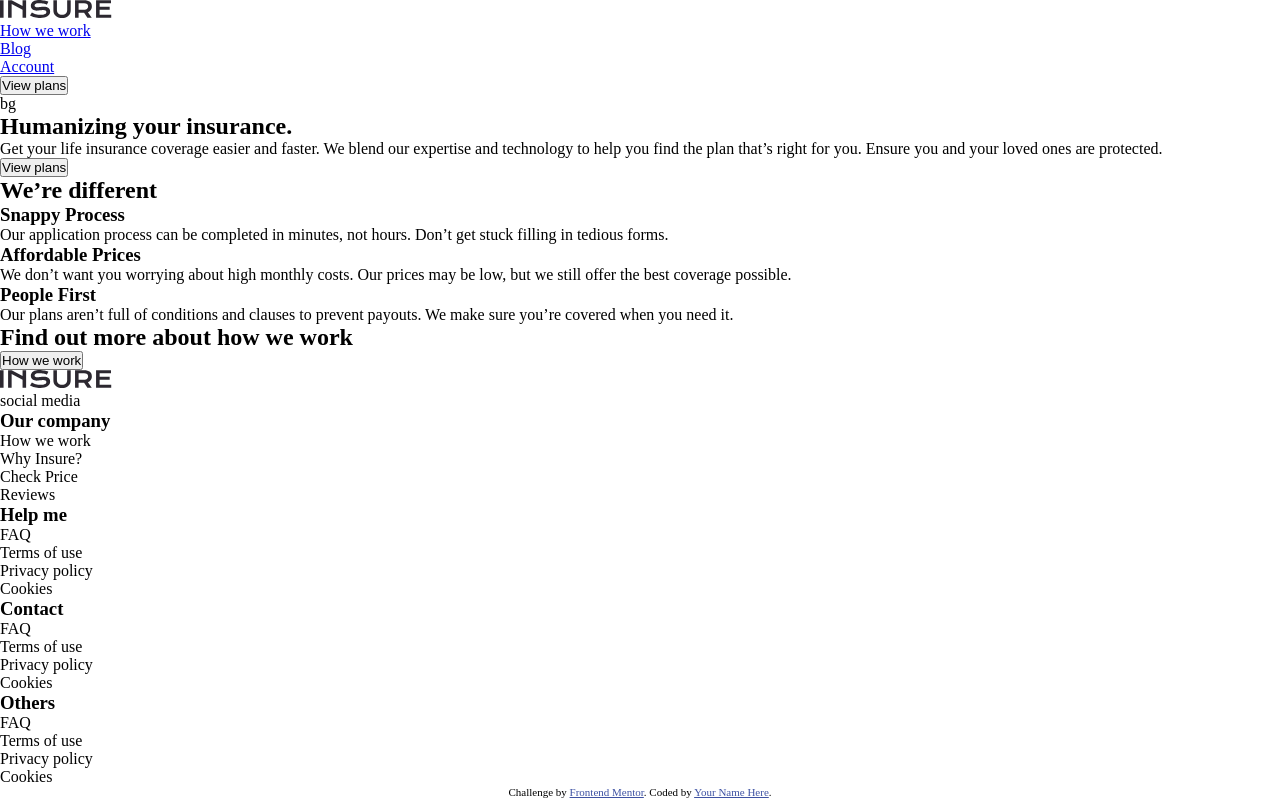
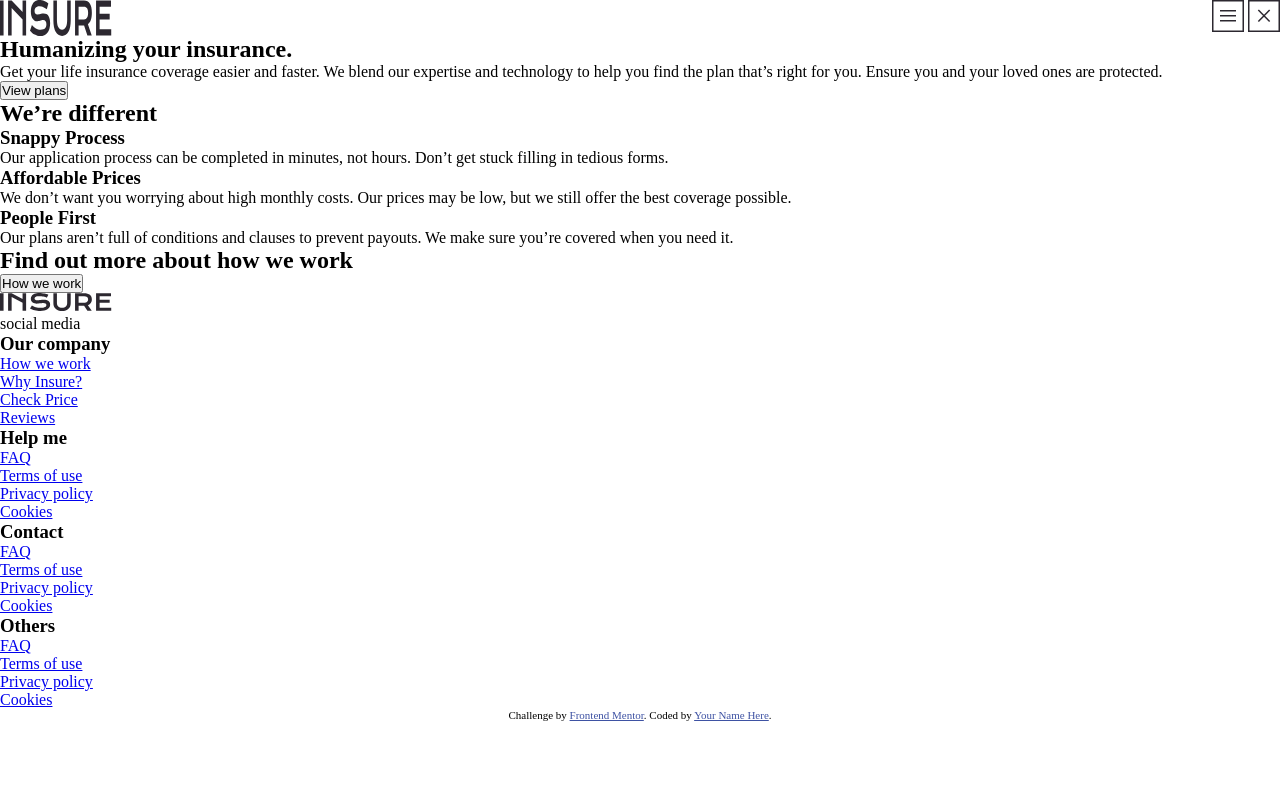
Before and after one commit to Z11mm/insure-landing-page, a PHP site: page / in a window 1280 px wide. Run offline with PHP 8.4, Linux system fonts and the light colour scheme.

Commit message:
added base font and color, and adding header styles

```diff
--- a/css/styles.min.css
+++ b/css/styles.min.css
@@ -6,4 +6,19 @@
   padding: 0;
   margin: 0;
 }
+
+header {
+  display: -webkit-box;
+  display: -ms-flexbox;
+  display: flex;
+}
+
+header nav {
+  margin-left: auto;
+}
+
+.links-header li,
+.links-header button {
+  display: none;
+}
 /*# sourceMappingURL=styles.min.css.map */
--- a/index.html
+++ b/index.html
@@ -28,7 +28,7 @@
   <body>
     <header>
       <img src="./images/logo.svg" alt="Brand Logo" />
-      <nav>
+      <nav class="links-header">
         <ul>
           <a href="#">
             <li>How we work</li>
@@ -39,22 +39,24 @@
           <a href="#">
             <li>Account</li>
           </a>
-          <button>View plans</button>
-          <a href="#" style="display: none;"><img src="./images/icon-hamburger.svg" alt="Options"></a>
-          <a href="#" style="display: none;"><img src="./images/icon-close.svg" alt="Close"></a>
+          <button type="button">View plans</button>
+          <a href="#"><img src="./images/icon-hamburger.svg" alt="Options"></a>
+          <a href="#"><img src="./images/icon-close.svg" alt="Close"></a>
         </ul>
       </nav>
     </header>
 
     <section>
-      <div>bg</div>
+      <div class="hero-image"></div>
+      <div class="hero-text">
         <h2>Humanizing your insurance.</h2>
         <p>
           Get your life insurance coverage easier and faster. We blend our
           expertise and technology to help you find the plan that’s right for you.
           Ensure you and your loved ones are protected.
         </p>
-      <button>View plans</button>
+      </div>
+      <button type="button">View plans</button>
     </section>
 
     <section>
@@ -84,7 +86,7 @@
 
     <section>
       <h2>Find out more about how we work</h2>
-      <button>How we work</button>
+      <button type="button">How we work</button>
     </section>
 
     <footer>
@@ -97,10 +99,18 @@
         <h3>Our company</h3>
         <nav>
           <ul>
+            <a href="#">
               <li>How we work</li>
+            </a>
+            <a href="#">
               <li>Why Insure?</li>
+            </a>
+            <a href="#">
               <li>Check Price</li>
+            </a>
+            <a href="#">
               <li>Reviews</li>
+            </a>
           </ul>
         </nav>
       </section>
--- /dev/null
+++ b/scss/_base.scss
@@ -0,0 +1,10 @@
+// fonts
+$font-family-headings: 'DM Serif Display', sans-serif;
+$font-family-body: 'Karla', sans-serif;
+
+// colors
+$dark-violet: hsl(256, 26%, 20%);
+$very-dark-violet: hsl(270, 9%, 17%);
+$very-light-grey: hsl(0, 0%, 98%);
+$greyish-blue: hsl(216, 30%, 68%);
+$dark-greyish-violet: hsl(273, 4%, 51%);
--- a/scss/styles.scss
+++ b/scss/styles.scss
@@ -2,7 +2,22 @@
 @import url('https://fonts.googleapis.com/css?family=Karla:400,700&display=swap');
 
 * {
-    box-sizing: border-box;
-    padding: 0;
-    margin: 0;
+  box-sizing: border-box;
+  padding: 0;
+  margin: 0;
 }
+
+header {
+  display: flex;
+
+  nav {
+    margin-left: auto;
+  }
+}
+
+.links-header {
+  li,
+  button {
+    display: none;
+  }
+}
```
Also changed, not shown: other parts of index.html (+12 -12 lines), 1 other file. Lines whose indentation alone changed are shown as unchanged.
